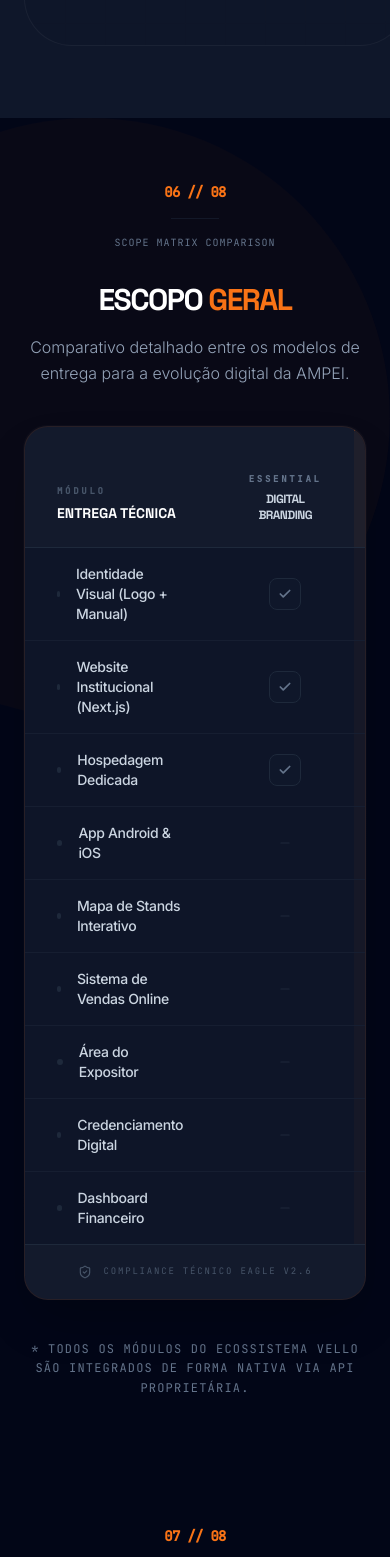
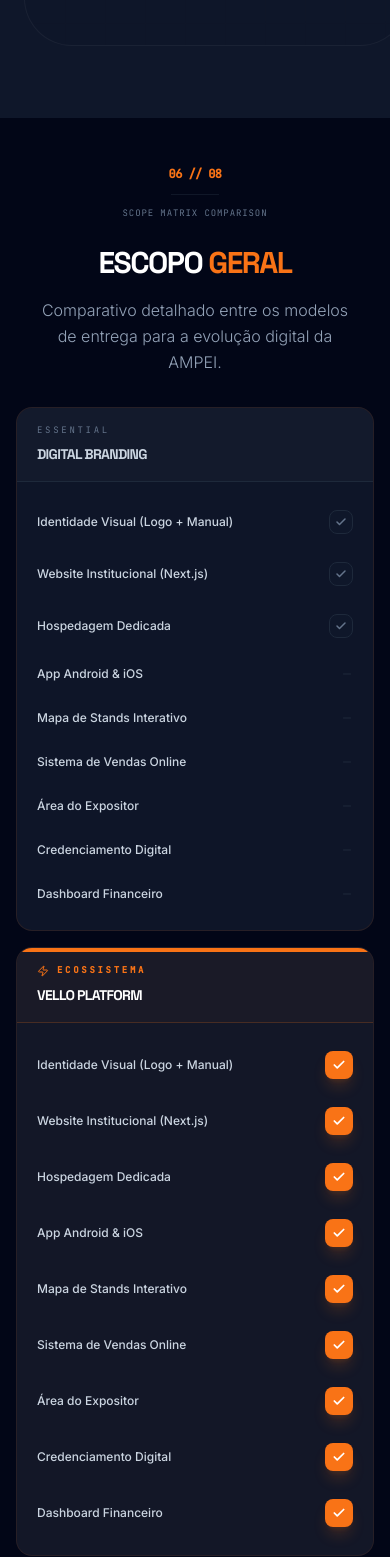
Before and after one commit to lucasrezendera/Proposta-Comercial, a Next.js app: page / in a window 390 px wide. Shown: the part 6838-8395 px from the top of the page. Built offline with nearby package versions, Linux system fonts and the light colour scheme.

Commit message:
Criar versão mobile da tabela comparativa com cards empilhados

```diff
--- a/components/Sections/Comparison.tsx
+++ b/components/Sections/Comparison.tsx
@@ -16,29 +16,84 @@
   ];
 
   return (
-    <section id={SectionId.COMPARISON} className="py-16 bg-dark-950 relative overflow-hidden">
+    <section id={SectionId.COMPARISON} className="py-12 sm:py-16 bg-dark-950 relative overflow-hidden">
       {/* Elementos decorativos de fundo */}
-      <div className="absolute top-0 right-0 w-[600px] h-[600px] bg-primary/5 blur-[120px] rounded-full pointer-events-none opacity-50"></div>
+      <div className="hidden md:block absolute top-0 right-0 w-[600px] h-[600px] bg-primary/5 blur-[120px] rounded-full pointer-events-none opacity-50"></div>
 
-      <div className="container mx-auto max-w-6xl px-6 relative z-10">
+      <div className="container mx-auto max-w-6xl px-4 sm:px-6 relative z-10">
         {/* Padrão de cabeçalho de seção */}
-        <div className="flex flex-col md:flex-row gap-4 mb-8 items-center md:items-center font-mono justify-center md:justify-start text-center md:text-left">
-          <span className="text-primary text-sm font-bold tracking-tighter">06 // 08</span>
+        <div className="flex flex-col md:flex-row gap-3 sm:gap-4 mb-6 sm:mb-8 items-center md:items-center font-mono justify-center md:justify-start text-center md:text-left">
+          <span className="text-primary text-xs sm:text-sm font-bold tracking-tighter">06 // 08</span>
           <div className="h-px w-12 md:flex-1 bg-slate-800/50"></div>
-          <span className="text-slate-500 text-[10px] tracking-widest uppercase">Scope Matrix Comparison</span>
+          <span className="text-slate-500 text-[9px] sm:text-[10px] tracking-widest uppercase">Scope Matrix Comparison</span>
         </div>
 
-        <div className="text-center mb-10">
+        <div className="text-center mb-8 sm:mb-10">
           <h2 className="font-display text-3xl sm:text-4xl md:text-5xl lg:text-6xl font-bold text-white mb-4 uppercase tracking-tighter">
             ESCOPO <span className="text-primary">GERAL</span>
           </h2>
-          <p className="text-slate-400 max-w-2xl mx-auto font-light text-base sm:text-lg leading-relaxed">
+          <p className="text-slate-400 max-w-2xl mx-auto font-light text-base sm:text-lg leading-relaxed px-4">
             Comparativo detalhado entre os modelos de entrega para a evolução digital da AMPEI.
           </p>
         </div>
 
-        {/* Tabela com visual Industrial/Moderno */}
-        <div className="relative max-w-5xl mx-auto">
+        {/* Versão Mobile - Cards */}
+        <div className="md:hidden space-y-4">
+          {/* Card Essential */}
+          <div className="glass-card rounded-2xl overflow-hidden border border-slate-800">
+            <div className="bg-white/[0.02] px-5 py-4 border-b border-slate-800">
+              <span className="text-slate-500 font-mono text-[9px] uppercase tracking-[0.3em] block mb-1">Essential</span>
+              <span className="text-slate-300 font-display text-sm uppercase font-bold tracking-tighter">Digital Branding</span>
+            </div>
+            <div className="p-5 space-y-3">
+              {features.map((item, i) => (
+                <div key={i} className="flex items-center justify-between py-2">
+                  <span className="text-slate-300 text-xs font-medium">{item.name}</span>
+                  {item.basic ? (
+                    <div className="w-6 h-6 rounded-lg bg-slate-900 border border-slate-800 flex items-center justify-center text-slate-500">
+                      <Check size={12} strokeWidth={3} />
+                    </div>
+                  ) : (
+                    <div className="text-slate-800">
+                      <Minus size={12} />
+                    </div>
+                  )}
+                </div>
+              ))}
+            </div>
+          </div>
+
+          {/* Card Ecossistema */}
+          <div className="glass-card rounded-2xl overflow-hidden border border-primary/30">
+            <div className="bg-primary/5 px-5 py-4 border-b border-primary/20 relative">
+              <div className="absolute top-0 inset-x-0 h-1 bg-primary"></div>
+              <div className="flex items-center gap-2 mb-1">
+                <Zap size={12} className="text-primary animate-pulse" />
+                <span className="text-primary font-mono text-[9px] uppercase tracking-[0.3em] font-bold">Ecossistema</span>
+              </div>
+              <span className="text-white font-display text-sm uppercase font-bold tracking-tighter">VELLO PLATFORM</span>
+            </div>
+            <div className="p-5 space-y-3 bg-primary/[0.02]">
+              {features.map((item, i) => (
+                <div key={i} className="flex items-center justify-between py-2">
+                  <span className="text-slate-300 text-xs font-medium">{item.name}</span>
+                  {item.pro ? (
+                    <div className="w-7 h-7 rounded-lg bg-primary text-white shadow-lg shadow-primary/20 flex items-center justify-center border border-primary/50">
+                      <Check size={14} strokeWidth={3} />
+                    </div>
+                  ) : (
+                    <div className="text-red-900/30">
+                      <Minus size={12} />
+                    </div>
+                  )}
+                </div>
+              ))}
+            </div>
+          </div>
+        </div>
+
+        {/* Versão Desktop - Tabela */}
+        <div className="hidden md:block relative max-w-5xl mx-auto">
           <div className="absolute -inset-[1px] bg-gradient-to-b from-white/10 to-transparent rounded-3xl opacity-20 pointer-events-none"></div>
 
           <div className="glass-card rounded-3xl overflow-hidden border border-white/5 shadow-2xl">
@@ -118,8 +173,8 @@
         </div>
 
         {/* Legend / CTA Reforço */}
-        <div className="mt-10 text-center">
-          <p className="text-slate-500 text-xs font-mono uppercase tracking-widest max-w-xl mx-auto leading-relaxed">
+        <div className="mt-8 sm:mt-10 text-center">
+          <p className="text-slate-500 text-[10px] sm:text-xs font-mono uppercase tracking-widest max-w-xl mx-auto leading-relaxed px-4">
             * Todos os módulos do ecossistema vello são integrados de forma nativa via API proprietária.
           </p>
         </div>
```
